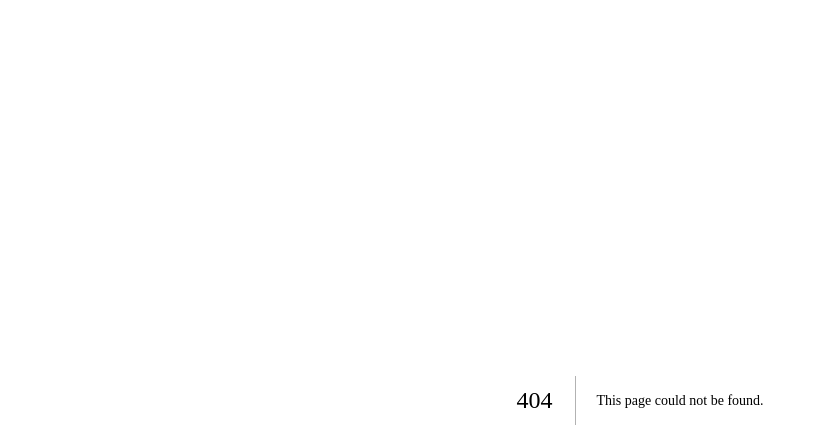
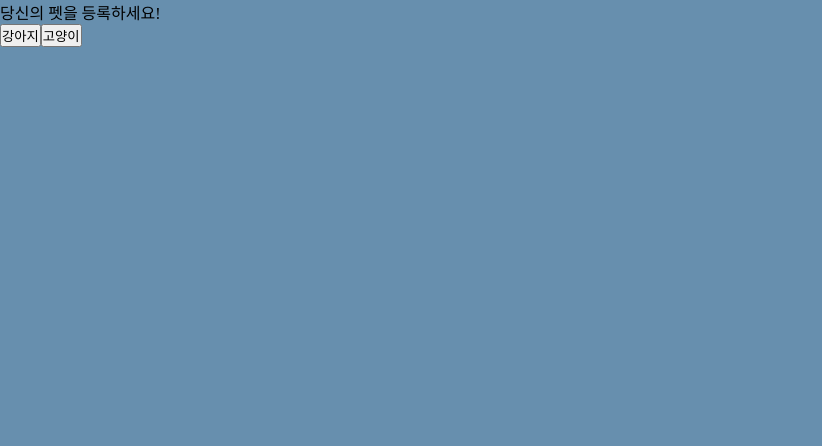
Before and after one commit to miniposi/Oasis, a Next.js app: page /custom in a window 1280 px wide. Before the commit this address had no page. Shown: the top 446 px of the page, without its empty margins (0-822 px from the left). Built offline with nearby package versions, Linux system fonts and the light colour scheme; a web font is replaced by a local one.

Commit message:
feat: custom page structure

```diff
--- /dev/null
+++ b/pages/custom.tsx
@@ -0,0 +1,40 @@
+import styled from "styled-components";
+
+interface ButtonProps {
+  isActive: true | false;
+}
+
+export default function CustomPage() {
+  return (
+    <StyledWrapper>
+      <StyledHeader>당신의 펫을 등록하세요!</StyledHeader>
+      <StyledInnerWrapper>
+        <StyledChose>
+          <StyledButtonHeader>
+            <StyledButton type="button" isActive={true}>
+              강아지
+            </StyledButton>
+            <StyledButton type="button" isActive={false}>
+              고양이
+            </StyledButton>
+          </StyledButtonHeader>
+        </StyledChose>
+        <StyledContent></StyledContent>
+      </StyledInnerWrapper>
+    </StyledWrapper>
+  );
+}
+
+const StyledWrapper = styled.div``;
+
+const StyledHeader = styled.div``;
+
+const StyledInnerWrapper = styled.div``;
+
+const StyledChose = styled.div``;
+
+const StyledContent = styled.div``;
+
+const StyledButton = styled.button<ButtonProps>``;
+
+const StyledButtonHeader = styled.div``;
```
